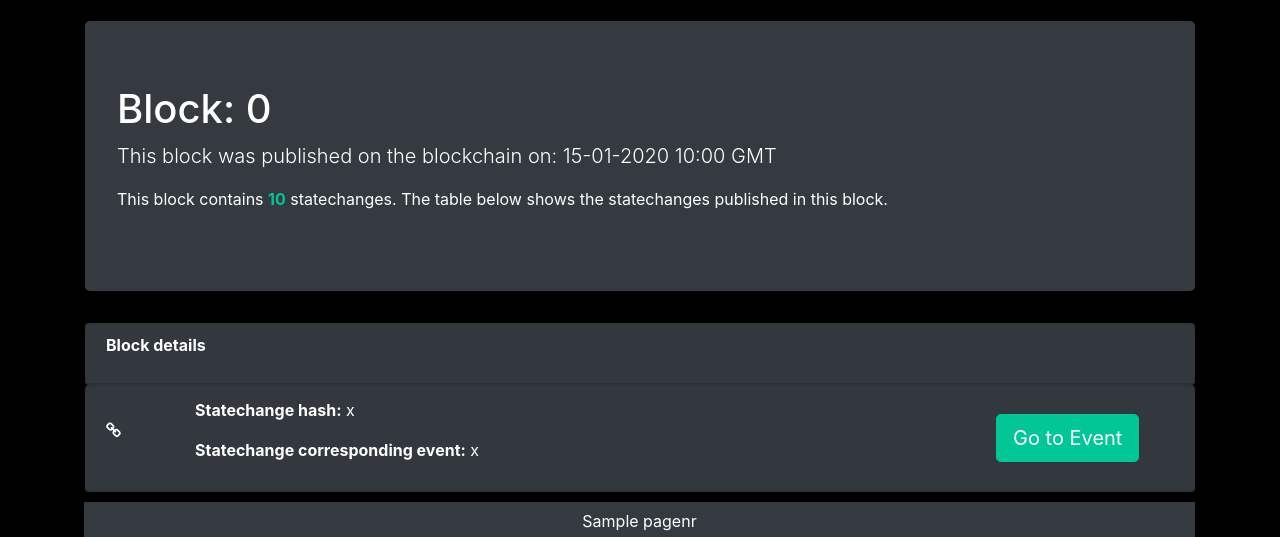
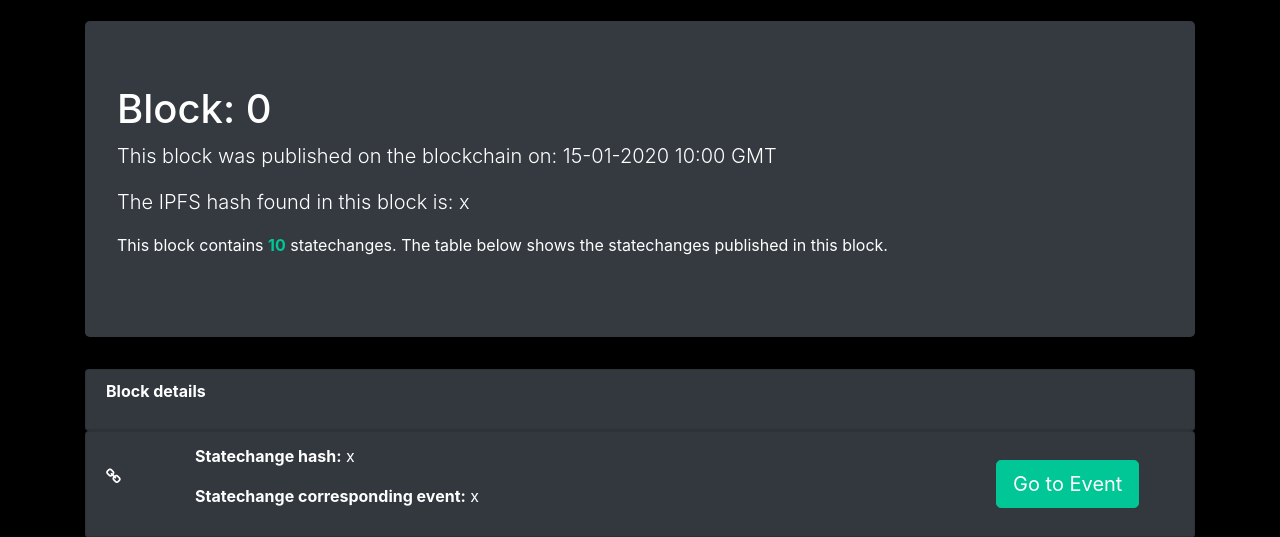
Before and after one commit to Deofex/GETStateChange, a Django app: template statechanges/templates/statechanges/singleblock.html in a window 1280 px wide. Shown: the part 59-596 px from the top of the page. Run offline with Django 3.2, Linux system fonts and the light colour scheme; tables that the repository leaves empty hold one stand-in row (values such as "Sample post"); the template is opened without the code that fills it: values that come from a table or form of the project are taken from there, most other values are stand-ins (such as "Sample title", 1, 10 or a date in 2020); some libraries are stand-ins or nearby versions.

Commit message:
Add IPFS hash on single block page. fixed #18

```diff
--- a/statechanges/templates/statechanges/singleblock.html
+++ b/statechanges/templates/statechanges/singleblock.html
@@ -5,8 +5,8 @@
     <div class="col">
         <div class="jumbotron">
             <h1 class="display-7">{% trans 'Block' %}: {{singleblock.blocknumber}}</h1>
-            <p class="lead">{% trans 'This block was published on the blockchain on' %}: {{singleblock.date |date:"d-m-Y H:i"}} GMT
-            </p>
+            <p class="lead">{% trans 'This block was published on the blockchain on' %}: {{singleblock.date |date:"d-m-Y H:i"}} GMT</p>
+            <p class="lead">{% trans 'The IPFS hash found in this block is' %}: {{singleblock.ipfshash}}</p>
             <p>{% blocktrans with blocksum=singleblock.totalsum %}This block contains <b class=getcolor>{{blocksum}}</b> statechanges. The table below shows the statechanges published in this block.{% endblocktrans %}</p>
         </div>
     </div>
```
